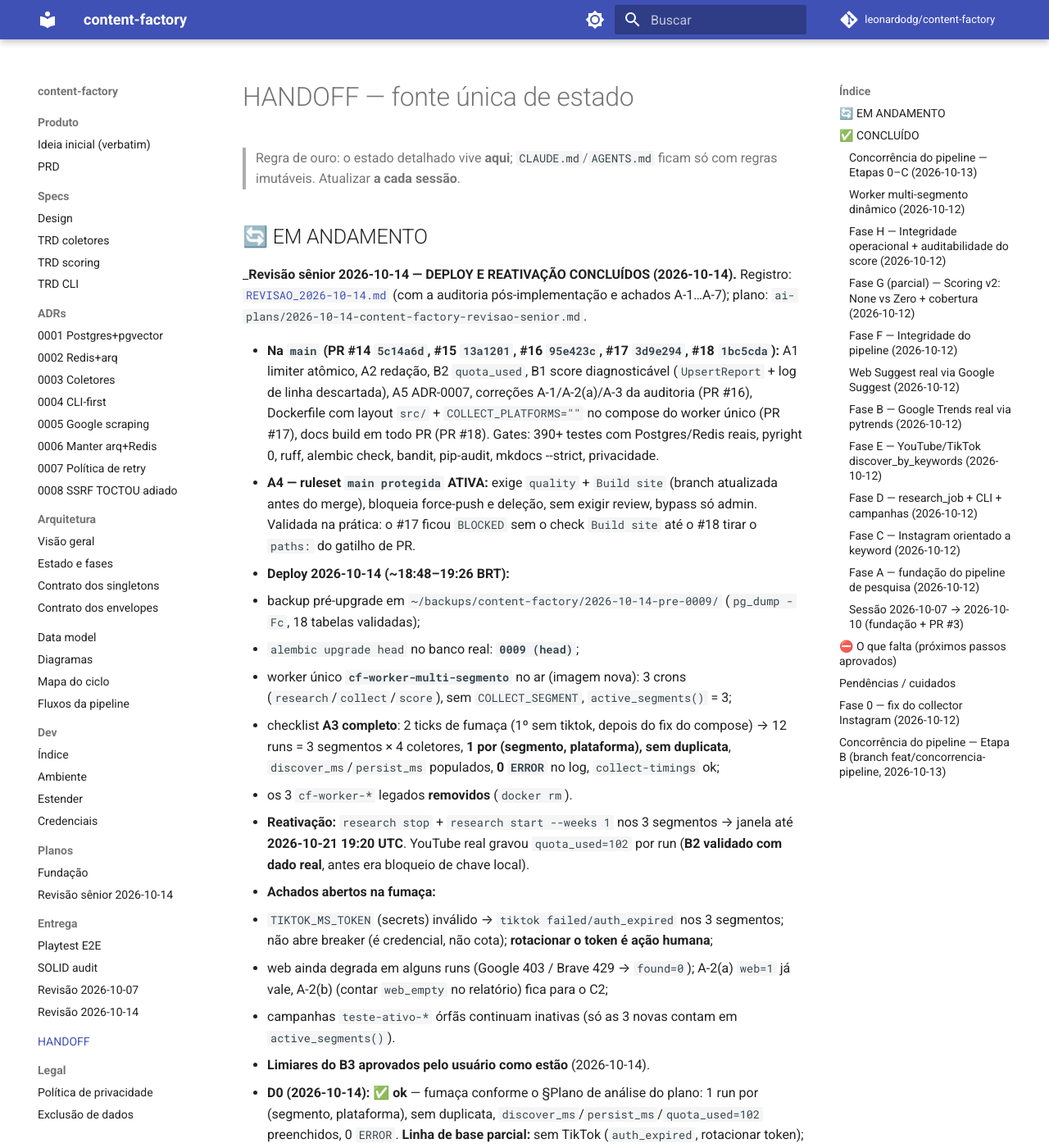
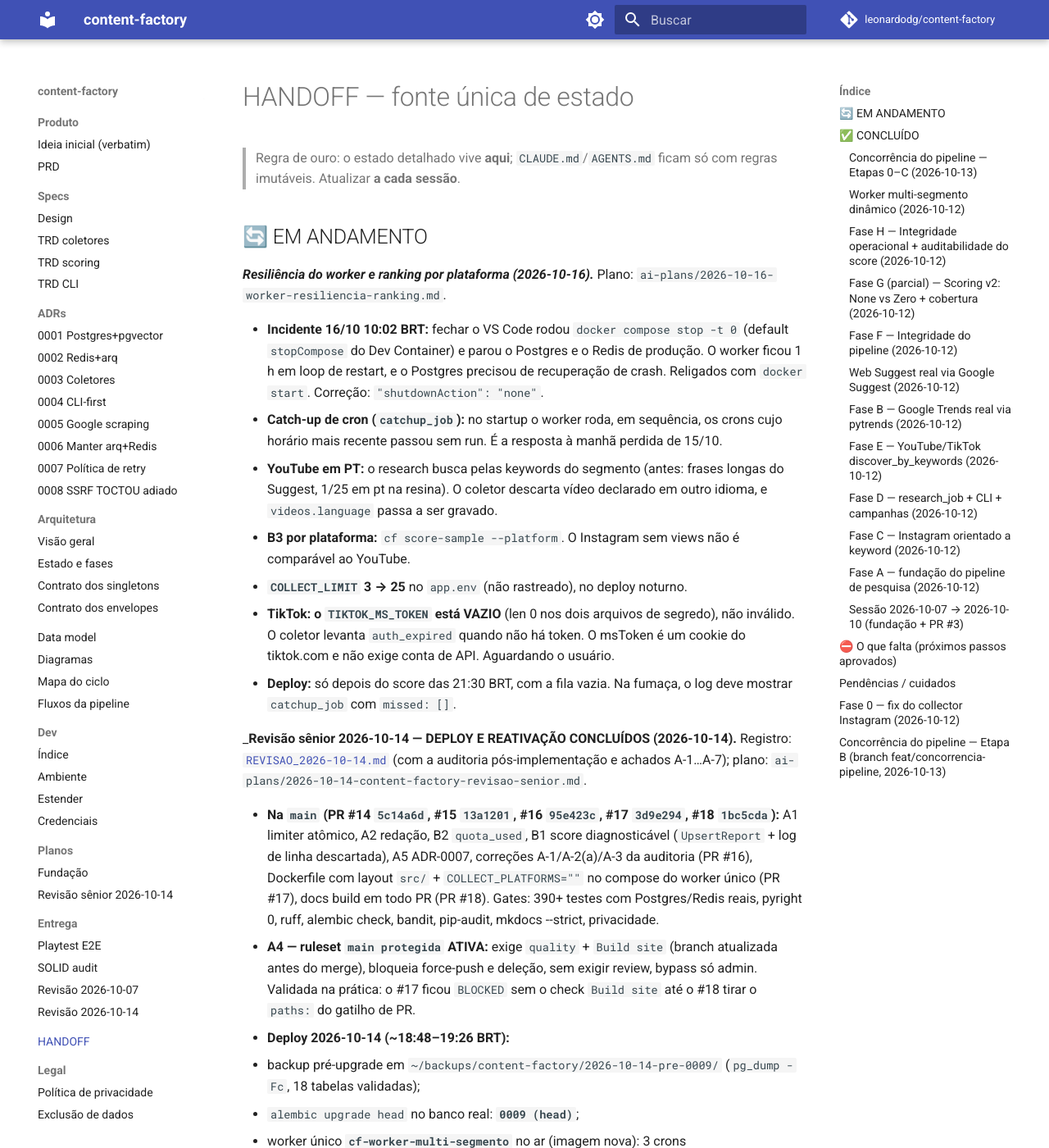
Before and after one commit to leonardodg/content-factory, an MkDocs documentation site: the page built from docs/HANDOFF.md, in a window 1280 px wide and 1400 px high. Shown: the whole window at 82% size. Built offline with MkDocs 1.6.1 and Material for MkDocs 9.7.7, drawn with Linux system fonts in a browser that asks for light colours; comment, search, counter and statistics services are not loaded; some of the changed text lies outside the part shown.

Commit message:
docs: incidente de 16/10, catch-up, B3 por plataforma, COLLECT_LIMIT e diário D+1 (T5)
- operacao.md: catch-up de horário perdido, CATCHUP_ON_STARTUP, aviso do
  Dev Container (shutdownAction) e como religar a infra
- anti-ban.md: a cota do YouTube é por busca, não por vídeo
- experimento-reativado.md: manhã perdida de 15/10, queda de 16/10,
  YouTube do research em en/es como calibração, ranking por plataforma,
  linha D+1
- revisão sênior: critérios do B3 medidos por plataforma
- HANDOFF: estado de 16/10; TikTok com token vazio (não inválido)

Co-Authored-By: Claude Opus 5.5 <noreply@anthropic.com>
Claude-Session: https://claude.ai/code/session_01MukVk9tmY1SbNMkib7uHyt

```diff
--- a/docs/HANDOFF.md
+++ b/docs/HANDOFF.md
@@ -4,6 +4,30 @@
 > ficam só com regras imutáveis. Atualizar **a cada sessão**.
 
 ## 🔄 EM ANDAMENTO
+
+_**Resiliência do worker e ranking por plataforma (2026-10-16).**_ Plano:
+`ai-plans/2026-10-16-worker-resiliencia-ranking.md`.
+
+- **Incidente 16/10 10:02 BRT:** fechar o VS Code rodou
+  `docker compose stop -t 0` (default `stopCompose` do Dev Container) e
+  parou o Postgres e o Redis de produção. O worker ficou 1 h em loop de
+  restart, e o Postgres precisou de recuperação de crash. Religados com
+  `docker start`. Correção: `"shutdownAction": "none"`.
+- **Catch-up de cron (`catchup_job`):** no startup o worker roda, em
+  sequência, os crons cujo horário mais recente passou sem run. É a
+  resposta à manhã perdida de 15/10.
+- **YouTube em PT:** o research busca pelas keywords do segmento (antes:
+  frases longas do Suggest, 1/25 em pt na resina). O coletor descarta vídeo
+  declarado em outro idioma, e `videos.language` passa a ser gravado.
+- **B3 por plataforma:** `cf score-sample --platform`. O Instagram sem views
+  não é comparável ao YouTube.
+- **`COLLECT_LIMIT` 3 → 25** no `app.env` (não rastreado), no deploy noturno.
+- **TikTok: o `TIKTOK_MS_TOKEN` está VAZIO** (len 0 nos dois arquivos de
+  segredo), não inválido. O coletor levanta `auth_expired` quando não há
+  token. O msToken é um cookie do tiktok.com e não exige conta de API.
+  Aguardando o usuário.
+- **Deploy:** só depois do score das 21:30 BRT, com a fila vazia. Na fumaça,
+  o log deve mostrar `catchup_job` com `missed: []`.
 
 _**Revisão sênior 2026-10-14 — DEPLOY E REATIVAÇÃO CONCLUÍDOS (2026-10-14).**
 Registro: [`REVISAO_2026-10-14.md`](REVISAO_2026-10-14.md) (com a auditoria
@@ -40,7 +64,8 @@ pós-implementação e achados A-1…A-7); plano:
   `quota_used=102` por run (**B2 validado com dado real**, antes era
   bloqueio de chave local).
 - **Achados abertos na fumaça:**
-  - `TIKTOK_MS_TOKEN` (secrets) inválido → `tiktok failed/auth_expired`
+  - `TIKTOK_MS_TOKEN` (secrets) **vazio** (corrigido em 16/10: não é
+    inválido) → `tiktok failed/auth_expired`
     nos 3 segmentos; não abre breaker (é credencial, não cota);
     **rotacionar o token é ação humana**;
   - web ainda degrada em alguns runs (Google 403 / Brave 429 → `found=0`);
```
Also changed, not shown: docs/ai-plans/2026-10-14-content-factory-revisao-senior.md (+6 -0 lines), docs/manual/anti-ban.md (+6 -5 lines), docs/manual/experimento-reativado.md (+23 -0 lines), docs/manual/operacao.md (+30 -1 lines).
